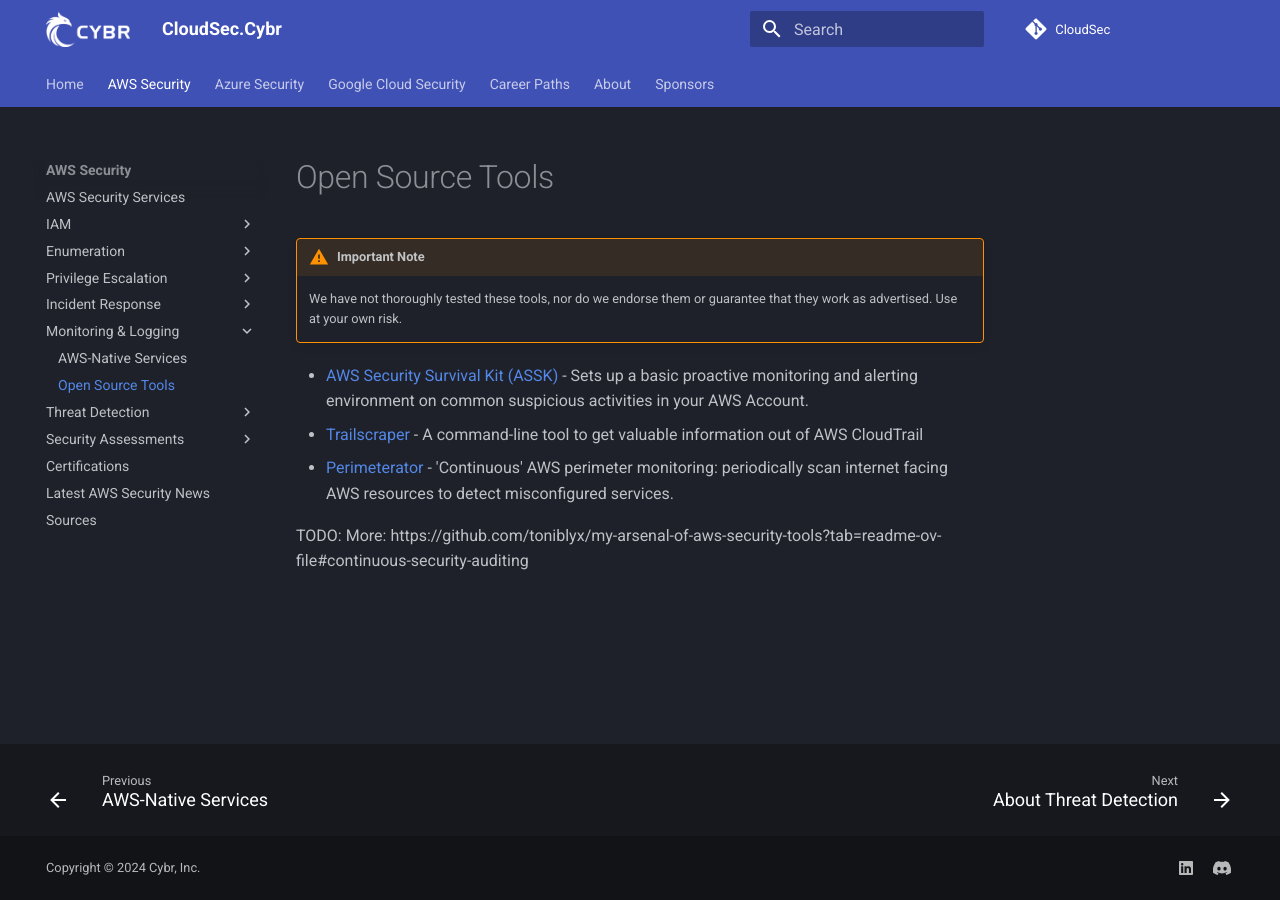
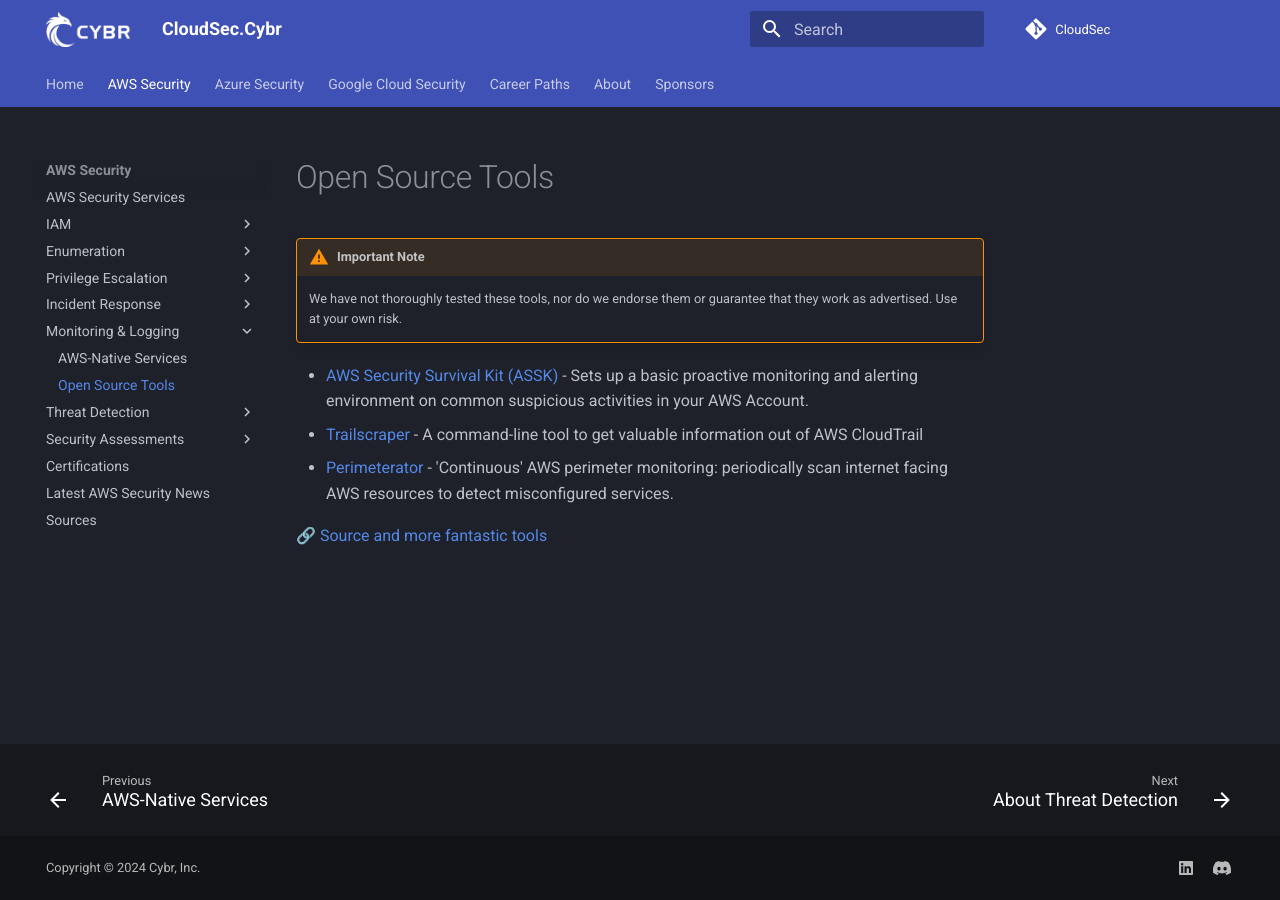
Before and after one commit to Cybr-Inc/CloudSec, an MkDocs documentation site: the page built from docs/aws/monitoring-and-logging/open-source-tools.md, in a window 1280 px wide. Built offline with MkDocs 1.6.1 and Material for MkDocs 9.7.7, drawn with Linux system fonts in a browser that asks for light colours; comment, search, counter and statistics services are not loaded.

Commit message:
fixed attribution

```diff
--- a/docs/aws/monitoring-and-logging/open-source-tools.md
+++ b/docs/aws/monitoring-and-logging/open-source-tools.md
@@ -5,4 +5,4 @@
 - [Trailscraper](https://github.com/flosell/trailscraper) - A command-line tool to get valuable information out of AWS CloudTrail
 - [Perimeterator](https://github.com/darkarnium/perimeterator) - 'Continuous' AWS perimeter monitoring: periodically scan internet facing AWS resources to detect misconfigured services.
 
-TODO: More: https://github.com/toniblyx/my-arsenal-of-aws-security-tools?tab=readme-ov-file#continuous-security-auditing
+[🔗 Source and more fantastic tools](https://github.com/toniblyx/my-arsenal-of-aws-security-tools?tab=readme-ov-file#continuous-security-auditing)
```
Also changed, not shown: docs/aws/iam/roles.md (+2 -1 lines).
